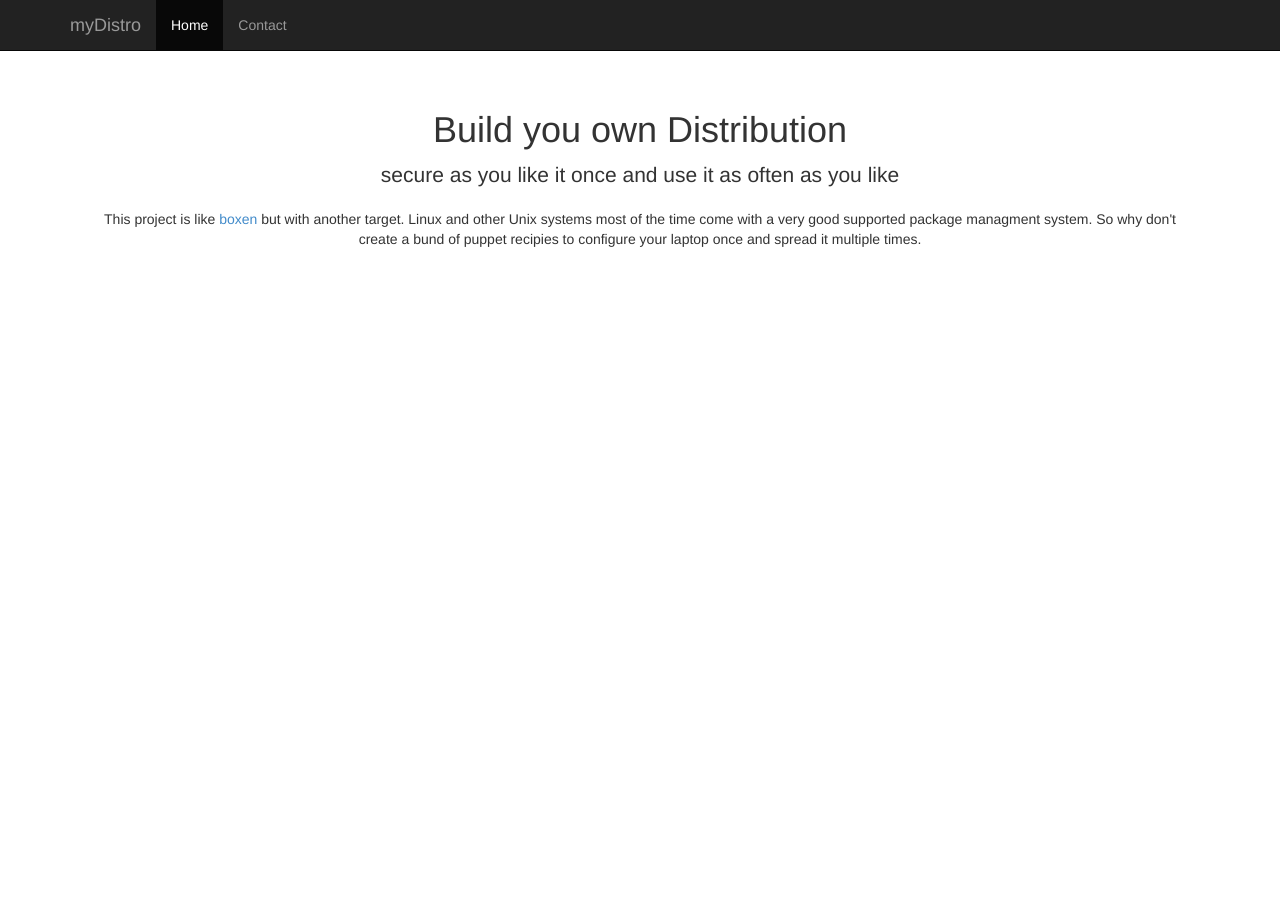
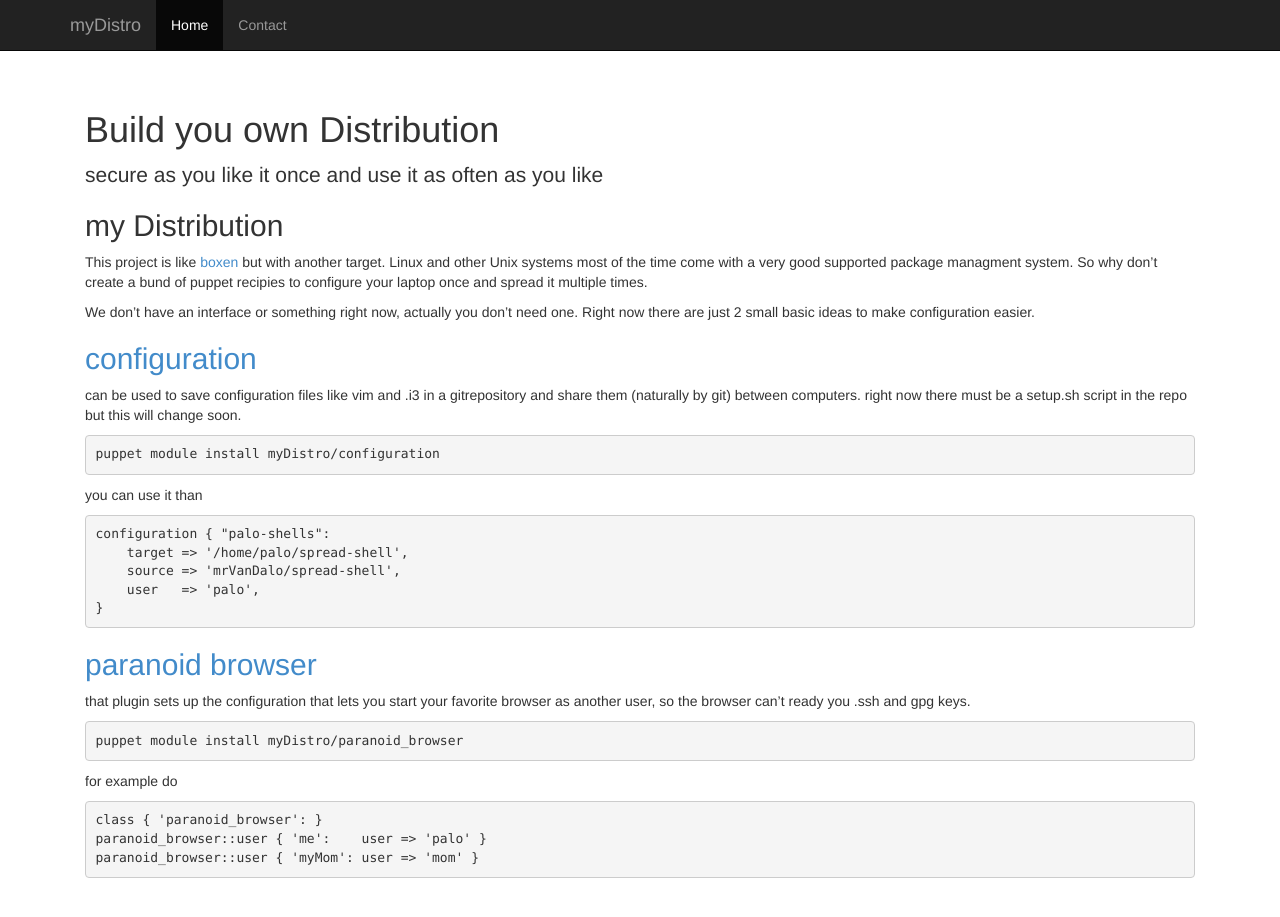
Before and after one commit to myDistro/myDistro.github.io, a Jekyll site: the page built from index.markdown, in a window 1280 px wide and 928 px high. Shown: the top 917 px of the window. Built offline with Jekyll 4.4.1, drawn with Linux system fonts in a browser that asks for light colours; nearby versions of some CDN libraries; Markdown is read by kramdown in place of the engine named in the settings.

Commit message:
did first version

```diff
--- a/css/starter-template.css
+++ b/css/starter-template.css
@@ -3,5 +3,5 @@ body {
 }
 .starter-template {
     padding: 40px 15px;
-    text-align: center;
+    text-align: left;
 }
--- a/index.html
+++ /dev/null
@@ -1,11 +0,0 @@
----
-layout: default
-title: Build you own Distribution
-subtitle : secure as you like it once and use it as often as you like
----
-<div id="home">
-    <p>This project is like <a href='http://boxen.github.io'>boxen</a> but with another target.
-    Linux and other Unix systems most of the time come with a very good supported package managment system.
-    So why don't create a bund of puppet recipies to configure your laptop once and spread it multiple times.
-    </p>
-</div>
--- /dev/null
+++ b/index.markdown
@@ -0,0 +1,44 @@
+---
+layout: default
+title: Build you own Distribution
+subtitle : secure as you like it once and use it as often as you like
+---
+
+my Distribution
+----
+
+This project is like [boxen](http://boxen.github.io) but with another target.
+Linux and other Unix systems most of the time come with a very good supported package managment system.
+So why don't create a bund of puppet recipies to configure your laptop once and spread it multiple times.
+
+We don't have an interface or something right now, actually you don't need one.
+Right now there are just 2 small basic ideas to make configuration easier.
+
+[configuration](http://github.com/myDistro/configuration)
+----
+
+can be used to save configuration files like vim and .i3 in a gitrepository and share them (naturally by git) between computers.
+right now there must be a setup.sh script in the repo but this will change soon.
+
+    puppet module install myDistro/configuration
+
+you can use it than
+
+    configuration { "palo-shells":
+        target => '/home/palo/spread-shell',
+        source => 'mrVanDalo/spread-shell',
+        user   => 'palo',
+    }
+
+[paranoid browser](http://github.com/myDistro/paranoid_browser)
+----
+
+that plugin sets up the configuration that lets you start your favorite browser as another user, so the browser can't ready you .ssh and gpg keys.
+
+    puppet module install myDistro/paranoid_browser
+
+for example do
+
+    class { 'paranoid_browser': }
+    paranoid_browser::user { 'me':    user => 'palo' }
+    paranoid_browser::user { 'myMom': user => 'mom' }
```
